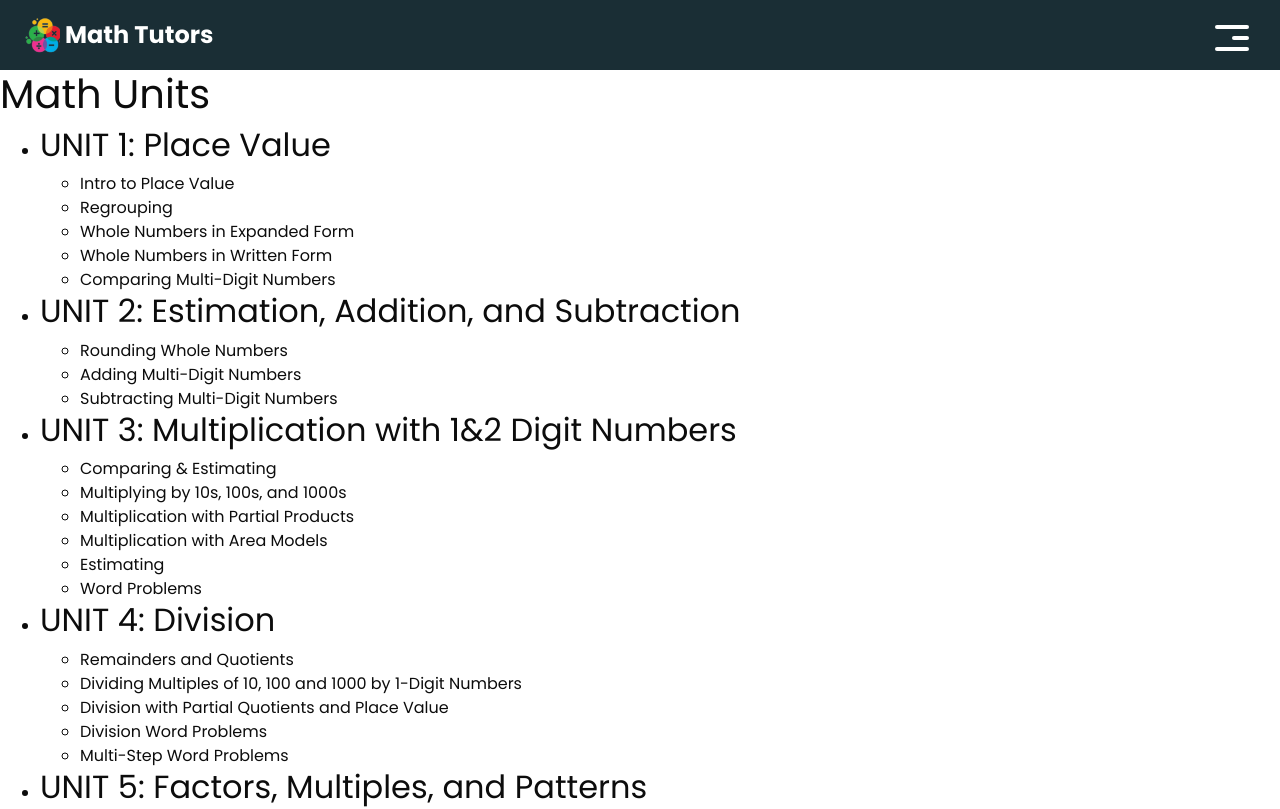
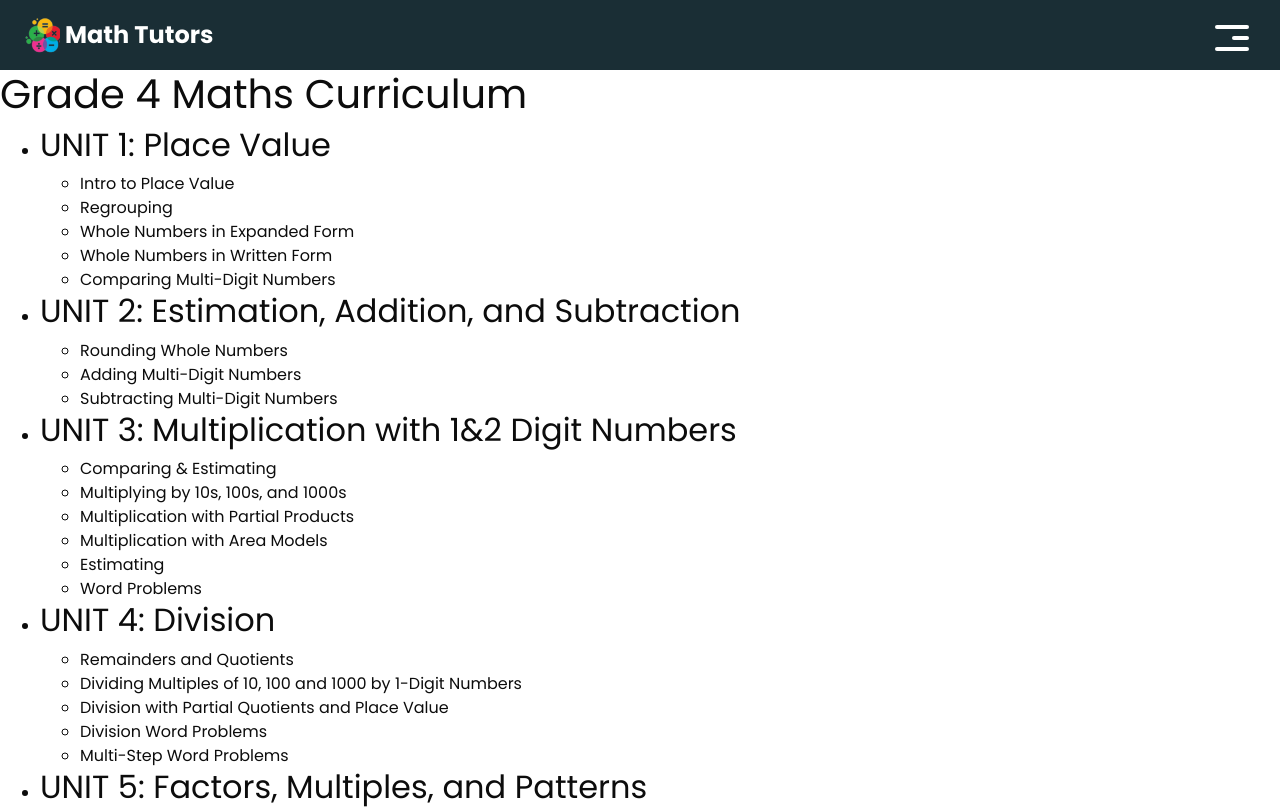
Before and after one commit to prasanna-ML-expert/mathtutors, a plain HTML site: page grade4.html in a window 1280 px wide. Shown: the top 809 px of the page. Drawn offline with Linux system fonts and the light colour scheme.

Commit message:
Update grade4.html

```diff
--- a/grade4.html
+++ b/grade4.html
@@ -91,7 +91,7 @@
 
 
   <!-- experience section -->
-<h1>Math Units</h1>
+<h1>Grade 4 Maths Curriculum</h1>
 <ul>
   <li>
     <h2>UNIT 1: Place Value</h2>
```
